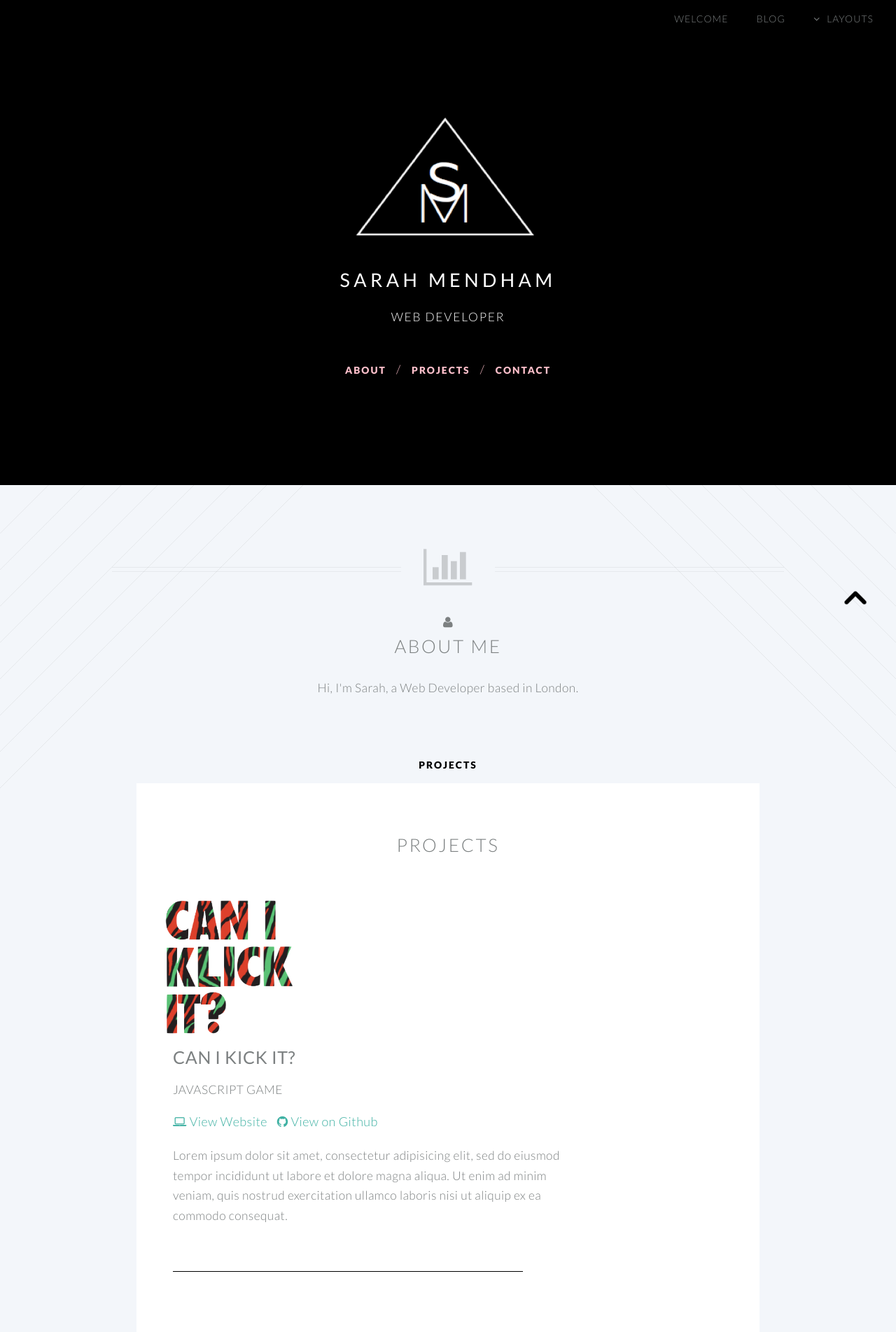
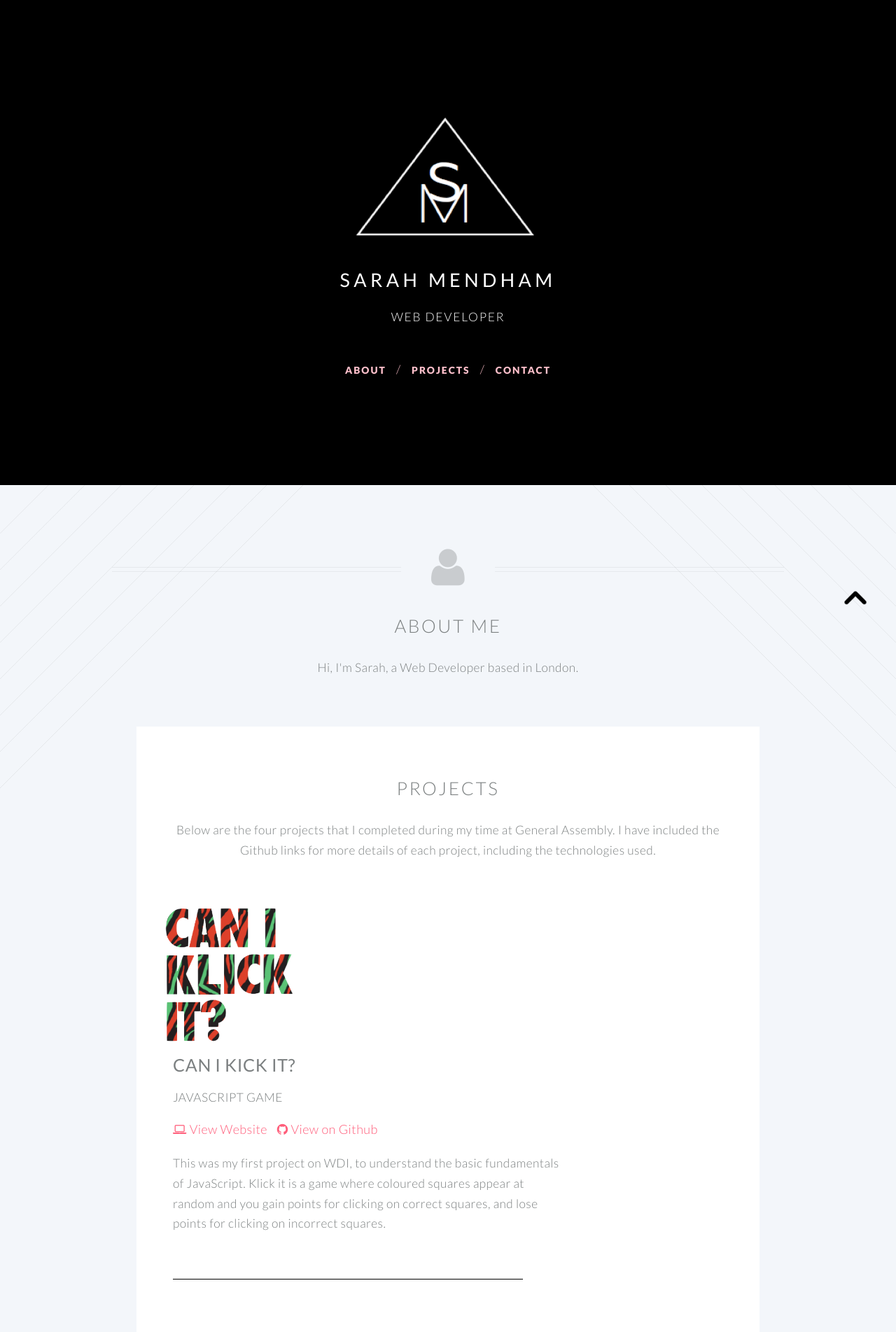
Before and after one commit to sarahemilym/sarahemilym.github.io, a Jekyll site: the page built from index.html, in a window 1280 px wide. Shown: the top 1903 px of the page at 70% size. Built offline with Jekyll 4.4.1, drawn with Linux system fonts in a browser that asks for light colours; some of the changed text lies outside the part shown.

Commit message:
updated project info

```diff
--- a/_includes/footer.html
+++ b/_includes/footer.html
@@ -1,5 +1,5 @@
 <footer id="footer">
     <ul class="copyright">
-        <li>Sarah Mendham</li><li>Web Developer</li><li>London</li>
+        <li>Sarah Mendham</li><li>2017</li>
     </ul>
 </footer>
--- a/_includes/head.html
+++ b/_includes/head.html
@@ -5,7 +5,8 @@
 -->
 
 <head>
-    <title>{% if page.title %}{{ page.title }}{% else %}{{ site.title }}{% endif %}</title>
+    <!-- <title>{% if page.title %}{{ page.title }}{% else %}{{ site.title }}{% endif %}</title> -->
+    <title>Sarah Mendham | Web Developer</title>
     <meta http-equiv="content-type" content="text/html; charset=utf-8" />
     <meta name="description" content="{{ site.description }}">
     <meta name="keywords" content="" />
--- a/_includes/header.html
+++ b/_includes/header.html
@@ -1,4 +1,4 @@
-<header id="header">
+<!-- <header id="header">
 				<nav id="nav">
 					<ul>
 						<li><a href="/">Welcome</a></li>
@@ -24,4 +24,4 @@
 						</li>
 					</ul>
 				</nav>
-			</header>
+			</header> -->
--- a/css/style.css
+++ b/css/style.css
@@ -392,6 +392,7 @@
       .project-link {
         margin-right: 10px;
         font-size: 18px;
+        color: #FF5D7A;
       }
 
       .project-link:hover {
@@ -651,7 +652,7 @@
     }
 
 
-    a.button.contact, a.button.fit.scrolly.totop {
+    a.button.fit.scrolly.totop {
       color: pink;
       cursor: pointer;
       display: inline;
@@ -662,7 +663,7 @@
       padding: 0 0.75em;
       line-height: 3.75em;
       text-align: center;
-      text-decoration: none;
+      text-decoration: none !important;
       text-transform: uppercase;
     }
 
--- a/index.html
+++ b/index.html
@@ -9,15 +9,10 @@
   </div>
 
   <header class="special container">
-    <i class="fa fa-user" aria-hidden="true"></i>
-    <span class="icon fa-bar-chart-o"></span>
+    <span class="icon fa-user"></span>
     <h2>About Me</h2>
     <p>Hi, I'm Sarah, a Web Developer based in London.</p>
   </header>
-
-  <section class="container">
-    <a href="#main > :last-child" class="button fit scrolly projectbutton">Projects</a>
-  </section>
 
   <!-- One -->
   <!-- <section class="wrapper style2 container special-alt">
@@ -97,6 +92,7 @@
 
   <header class="major">
     <h2>Projects</h2>
+    <p>Below are the four projects that I completed during my time at General Assembly. I have included the Github links for more details of each project, including the technologies used.</p>
   </header>
 
   <div class="row">
@@ -107,9 +103,35 @@
       <div>
         <h3>Can I Kick It?</h3>
         <h6>Javascript Game</h6>
-        <a class="project-link" href=""><i class="fa fa-laptop" aria-hidden="true"></i> View Website</a>
-        <a class="project-link" href=""><i class="fa fa-github" aria-hidden="true"></i> View on Github</a>
-        <p>Lorem ipsum dolor sit amet, consectetur adipisicing elit, sed do eiusmod tempor incididunt ut labore et dolore magna aliqua. Ut enim ad minim veniam, quis nostrud exercitation ullamco laboris nisi ut aliquip ex ea commodo consequat.</p>
+        <a class="project-link" href="https://klickit.herokuapp.com/" target="_blank"><i class="fa fa-laptop" aria-hidden="true"></i> View Website</a>
+        <a class="project-link" href="https://github.com/sarahemilym/WDI_PROJECT_1" target="_blank"><i class="fa fa-github" aria-hidden="true"></i> View on Github</a>
+        <p>This was my first project on WDI, to understand the basic fundamentals of JavaScript. Klick it is a game where coloured squares appear at random and you gain points for clicking on correct squares, and lose points for clicking on incorrect squares.</p>
+      </div>
+    </section>
+  </div>
+  <div class="row line left"></div>
+  <div class="row">
+    <section class="project right">
+      <img src="images/snowglobe-logo.png" id="snowglobe" alt="Snow Globe Project">
+      <div>
+        <h3>Snowglobe</h3>
+        <h6>Node/Express Google Maps App</h6>
+        <a class="project-link" href="https://snowglobe.herokuapp.com" target="_blank"><i class="fa fa-laptop" aria-hidden="true"></i> View Website</a>
+        <a class="project-link" href="https://github.com/sarahemilym/WDI_PROJECT_2" target="_blank"><i class="fa fa-github" aria-hidden="true"></i> View on Github</a>
+        <p>An authenticated app using the Google Maps, Google GPX Express, OpenSkiMaps and OpenWeatherMap API’s. The app allows users to look at different ski resorts, see the current weather and weather forecast and look up flight details. Written in jQuery, this was my first experience working with an external API.</p>
+      </div>
+    </section>
+  </div>
+  <div class="row line right"></div>
+  <div class="row">
+    <section class="project left">
+      <img src="images/clubmate-logo.png" id="clubmate" alt="Club Mate Project">
+      <div>
+        <h3>ClubMate</h3>
+        <h6>MEAN Stack App</h6>
+        <a class="project-link" href="https://clubmateapp.herokuapp.com" target="_blank"><i class="fa fa-laptop" aria-hidden="true"></i> View Website</a>
+        <a class="project-link" href="https://github.com/sarahemilym/WDI_PROJECT_3" target="_blank"><i class="fa fa-github" aria-hidden="true"></i> View on Github</a>
+        <p>A team project, we built a RESTful app where users add events or activities that other users can search and request to join. The project involved heavy pair programming, regular team stand-ups and working collaboratively using Git. A MEAN stack authenticated app using AngularJS as a front-end framework. </p>
       </div>
     </section>
   </div>
@@ -120,44 +142,18 @@
       <div>
         <h3>Musync</h3>
         <h6>Rails/Angular</h6>
-        <a class="project-link" href=""><i class="fa fa-laptop" aria-hidden="true"></i> View Website</a>
-        <a class="project-link" href=""><i class="fa fa-github" aria-hidden="true"></i> View on Github</a>
-        <p>Lorem ipsum dolor sit amet, consectetur adipisicing elit, sed do eiusmod tempor incididunt ut labore et dolore magna aliqua. Ut enim ad minim veniam, quis nostrud exercitation ullamco laboris nisi ut aliquip ex ea commodo consequat.</p>
+        <a class="project-link" href="https://musyncc.herokuapp.com/" target="_blank"><i class="fa fa-laptop" aria-hidden="true"></i> View Website</a>
+        <a class="project-link" href="https://github.com/sarahemilym/WDI_PROJECT_4_CLIENT" target="_blank"><i class="fa fa-github" aria-hidden="true"></i> View on Github</a>
+        <p>My final project on WDI using a Ruby of Rails backend and AngularJS front-end framework. Using the Spotify API and Web Sockets, users have visibility to music ‘rooms’ they are authorised to enter, and the track playing syncs for all users in the room.</p>
       </div>
     </section>
   </div>
   <div class="row line right"></div>
-  <div class="row">
-    <section class="project left">
-      <img src="images/clubmate-logo.png" id="clubmate" alt="Club Mate Project">
-      <div>
-        <h3>ClubMate</h3>
-        <h6>MEAN Stack App</h6>
-        <a class="project-link" href=""><i class="fa fa-laptop" aria-hidden="true"></i> View Website</a>
-        <a class="project-link" href=""><i class="fa fa-github" aria-hidden="true"></i> View on Github</a>
-        <p>Lorem ipsum dolor sit amet, consectetur adipisicing elit, sed do eiusmod tempor incididunt ut labore et dolore magna aliqua. Ut enim ad minim veniam, quis nostrud exercitation ullamco laboris nisi ut aliquip ex ea commodo consequat.</p>
-      </div>
-    </section>
-  </div>
-  <div class="row line left"></div>
-  <div class="row">
-    <section class="project right">
-      <img src="images/snowglobe-logo.png" id="snowglobe" alt="Snow Globe Project">
-      <div>
-        <h3>Snowglobe</h3>
-        <h6>Node/Express Google Maps App</h6>
-        <a class="project-link" href=""><i class="fa fa-laptop" aria-hidden="true"></i> View Website</a>
-        <a class="project-link" href=""><i class="fa fa-github" aria-hidden="true"></i> View on Github</a>
-        <p>Lorem ipsum dolor sit amet, consectetur adipisicing elit, sed do eiusmod tempor incididunt ut labore et dolore magna aliqua. Ut enim ad minim veniam, quis nostrud exercitation ullamco laboris nisi ut aliquip ex ea commodo consequat.</p>
-      </div>
-    </section>
-  </div>
-  <div class="row line right"></div>
-  <footer class="major">
+  <!-- <footer class="major">
     <ul class="buttons">
       <li><a href="#cta" class="button fit scrolly projectbutton">Contact Me</a></li>
     </ul>
-  </footer>
+  </footer> -->
 </section>
 
 </article>
```
